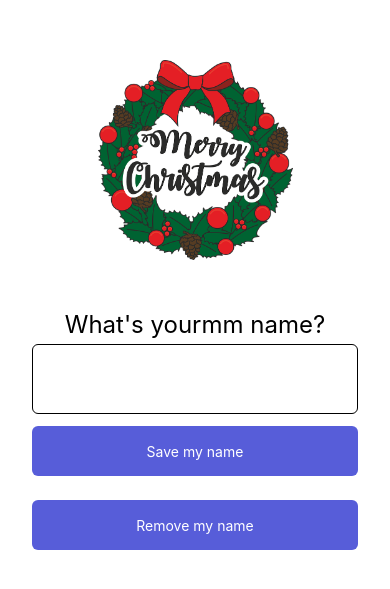
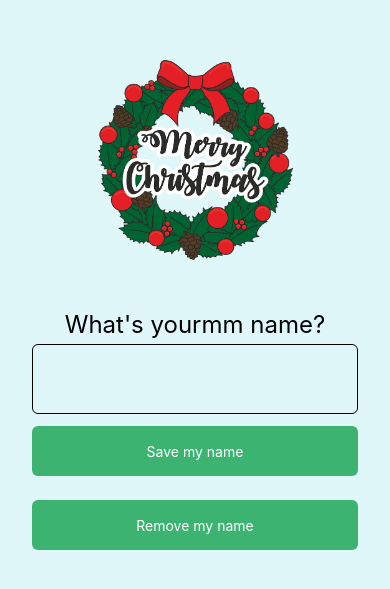
Before and after one commit to Brianoksoftware/AsyncStorage-remote, a React Native app: screen / in a window 390 px wide. Shown: the part 143-732 px from the top of the page. Built offline with nearby package versions, Linux system fonts and the light colour scheme.

Commit message:
UI changes to greens & peppermint

```diff
--- a/App.js
+++ b/App.js
@@ -65,7 +65,7 @@ export default function App() {
 const styles = StyleSheet.create({
   container: {
     flex: 1,
-    backgroundColor: '#FFF',
+    backgroundColor: '#E0F7FA',
     justifyContent: 'center',
     alignItems: 'center',
   },
@@ -90,7 +90,7 @@ const styles = StyleSheet.create({
   },
 
   button:{
-    backgroundColor:"#575DD9",
+    backgroundColor:"#3CB371",
     alignItems: "center",
     justifyContent:"center",
     alignSelf:"stretch",
```
